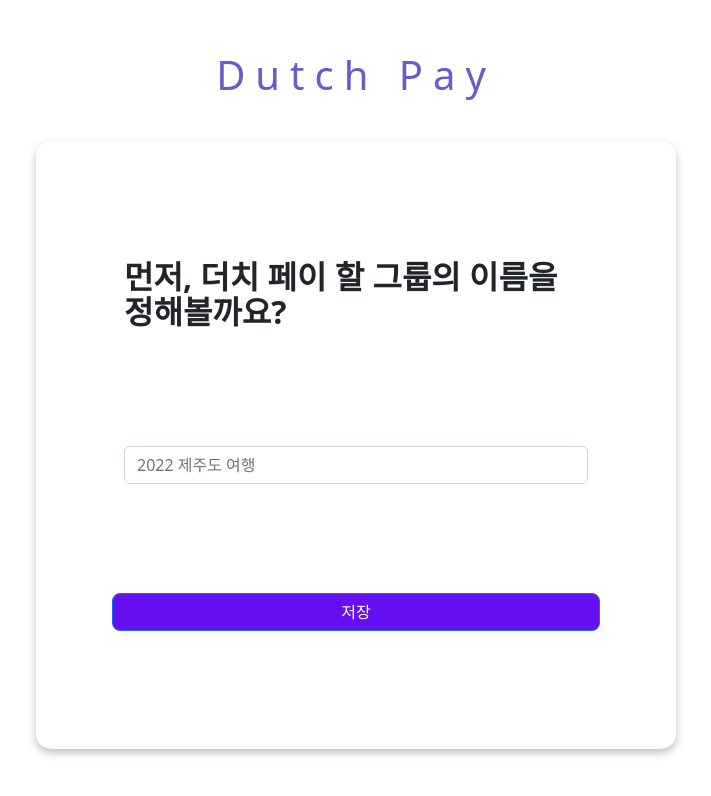
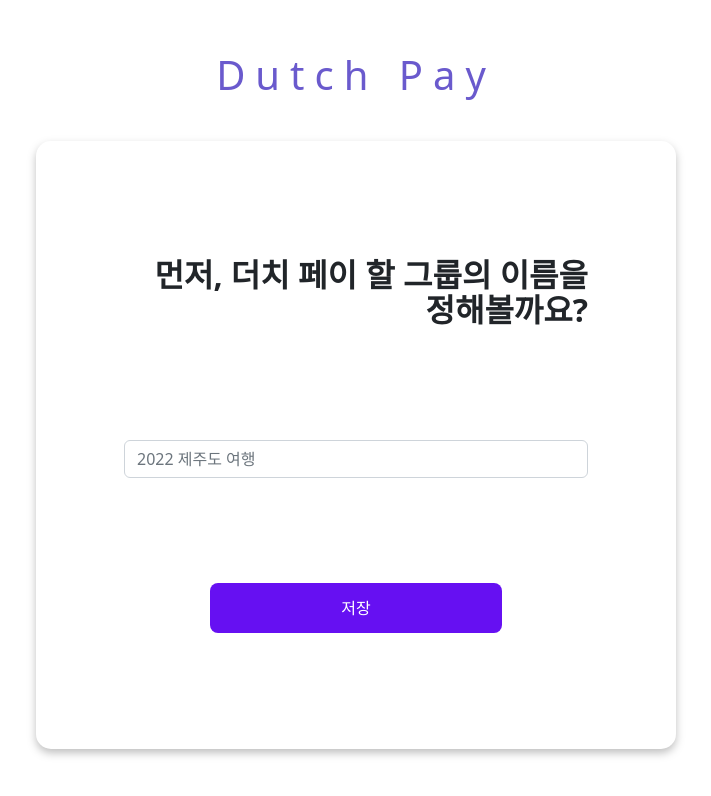
Before and after one commit to yujinGwon/dutchpay-fc, a React (Create React App) app: page / in a window 1280 px wide. Shown: the top 796 px of the page, without its empty margins (284-995 px from the left). Built offline with nearby package versions, Linux system fonts and the light colour scheme.

Commit message:
센터오버레이폼 리팩토링

```diff
--- a/src/components/AddMembers.jsx
+++ b/src/components/AddMembers.jsx
@@ -1,30 +1,30 @@
-import { Button, Container, Form, Row } from "react-bootstrap"
-import { CenteredOverlayForm } from "./CenteredOverlayForm"
-import { InputTags } from "react-bootstrap-tagsinput"
-import { useRecoilState, useRecoilValue } from "recoil"
-import { groupMembersState } from "../state/groupMembers"
-import { useState } from "react"
-import { groupNameState } from "../state/groupName"
+import { CenteredOverlayForm } from './CenteredOverlayForm';
+import { InputTags } from 'react-bootstrap-tagsinput'
+import { useRecoilState, useRecoilValue } from 'recoil'
+import { groupMembersState } from '../state/groupMembers'
+import { useState } from 'react';
+import { groupNameState } from '../state/groupName'
 
 export const AddMembers = () => {
   const [groupMembers, setGroupMemers] = useRecoilState(groupMembersState)
   const groupName = useRecoilValue(groupNameState)
+  const [validated, setValidated] = useState(false)
   const [formSubmitted, setFormSubmitted] = useState(false)
 
   const handleSubmit = (event) => {
     event.preventDefault()
     setFormSubmitted(true)
-  }
+    setValidated(true)
+  };
+
+  const header = `${groupName} 그룹에 속한 사람들의 이름을 모두 적어 주세요.`;
 
   return (
-    <CenteredOverlayForm>
-      <Container>
-        <Form noValidate onSubmit={handleSubmit}>
-        {/* <StyledRow> */}
-        <Row>
-            <h2>{groupName} 그룹에 속한 사람들의 이름을 모두 적어 주세요.</h2>
-        </Row>
-        <Row>
+    <CenteredOverlayForm
+      title={header}
+      validated={validated}
+      handleSubmit={handleSubmit}
+    >
       <InputTags
         values={groupMembers}
         data-testid="input-member-names"
@@ -34,13 +34,6 @@ export const AddMembers = () => {
       {formSubmitted && groupMembers.length === 0 && (
         <span>그룹 멤버들의 이름을 입력해 주세요.</span>
       )}
-        </Row>
-        <Row>
-            <Button type="submit">저장</Button>
-        </Row>
-        {/* </StyledRow> */}
-        </Form>
-      </Container>
     </CenteredOverlayForm>
   )
 }
--- a/src/components/CenteredOverlayForm.jsx
+++ b/src/components/CenteredOverlayForm.jsx
@@ -1,14 +1,32 @@
-import { Container } from 'react-bootstrap'
+import { Button, Container, Form, Row } from 'react-bootstrap'
 import styled from 'styled-components'
 import { OverlayWrapper } from './shared/OverlayWrapper'
 
-export const CenteredOverlayForm = ({children}) => {
+export const CenteredOverlayForm = ({
+  title,
+  children,
+  validated,
+  handleSubmit,
+}) => {
   return (
     <StyledCentralizedContainer>
       <StyledHeader>Dutch Pay</StyledHeader>
 
       <OverlayWrapper>
-        {children}
+        <Container>
+          <Form noValidate validated={validated} onSubmit={handleSubmit}>
+            <StyledRow>
+              <Row className="align-items-start">
+                <StyledH2>{title}</StyledH2>
+              </Row>
+              <Row className="align-items-center">{children}</Row>
+              <Row className="align-items-end">
+                <StyledSubmitButton>저장</StyledSubmitButton>
+              </Row>
+            </StyledRow>
+          </Form>
+        </Container>
+        {/* {children} */}
       </OverlayWrapper>
     </StyledCentralizedContainer>
   )
@@ -32,3 +50,34 @@ const StyledCentralizedContainer = styled(Container)`
   padding: 0px;
   gap: 10px;
 `
+
+export const StyledH2 = styled.h2`
+  font-weight: 700;
+  line-height: 35px;
+
+  text-align: right;
+  overflow-wrap: break-word;
+  word-break: keep-all;
+`
+
+export const StyledSubmitButton = styled(Button).attrs({
+  type: 'submit',
+})`
+  width: 60%;
+  height: 50px;
+  margin: 0 auto;
+  background-color: #6610f2;
+  border-radius: 8px;
+  border: none;
+
+  &:hover {
+    background-color: #6610f2;
+    filter: brightness(80%);
+  }
+`
+
+export const StyledRow = styled(Row)`
+  align-items: center;
+  justify-content: center;
+  height: 60vh;
+`
--- a/src/components/CreateGroup.jsx
+++ b/src/components/CreateGroup.jsx
@@ -1,14 +1,13 @@
-import { Button, Container, Form, Row } from 'react-bootstrap';
-import { CenteredOverlayForm } from './CenteredOverlayForm';
-import { useSetRecoilState } from 'recoil';
-import { groupNameState } from '../state/groupName';
-import { useState } from 'react';
-import styled from 'styled-components';
+import { CenteredOverlayForm } from './CenteredOverlayForm'
+import { useSetRecoilState } from 'recoil'
+import { groupNameState } from '../state/groupName'
+import { useState } from 'react'
+import { Form } from 'react-bootstrap'
 
 export const CreateGroup = () => {
-  const [validated, setValidated] = useState(false);
-  const [validGroupName, setValidGroupName] = useState(false);
-  const setGroupName = useSetRecoilState(groupNameState);
+  const [validated, setValidated] = useState(false)
+  const [validGroupName, setValidGroupName] = useState(false)
+  const setGroupName = useSetRecoilState(groupNameState)
 
   const handleSubmit = (event) => {
     event.preventDefault()
@@ -21,17 +20,14 @@ export const CreateGroup = () => {
       setValidGroupName(false)
     }
     setValidated(true)
-  }
+  };
 
   return (
-      <CenteredOverlayForm>
-        <Container>
-          <Form noValidate validated={validated} onSubmit={handleSubmit}>
-            <StyledRow>
-            <Row className='align-items-start'>
-              <StyledH2>먼저, 더치 페이 할 그룹의 이름을 정해볼까요?</StyledH2>
-            </Row>
-            <Row className='align-items-center'>
+    <CenteredOverlayForm
+      title="먼저, 더치 페이 할 그룹의 이름을 정해볼까요?"
+      validated={validated}
+      handleSubmit={handleSubmit}
+    >
       <Form.Group controlId="validationGroupName">
         <Form.Control
           type="text"
@@ -39,46 +35,10 @@ export const CreateGroup = () => {
           placeholder="2022 제주도 여행"
           onChange={(e) => setGroupName(e.target.value)}
         />
-                <Form.Control.Feedback
-                  type="invalid"
-                  data-valid={validGroupName}
-                >
+        <Form.Control.Feedback type="invalid" data-valid={validGroupName}>
           그룹 이름을 입력해 주세요.
         </Form.Control.Feedback>
       </Form.Group>
-            </Row>
-            <Row className='align-items-end'>
-              <StyledSubmitButton>저장</StyledSubmitButton>
-            </Row>
-            </StyledRow>
-          </Form>
-        </Container>
     </CenteredOverlayForm>
   )
 }
-
-const StyledH2 = styled.h2`
-  font-weight: 700;
-  line-height: 35px;
-  test-align: right;
-  overflow-wra: break-word;
-  word-break: keep-all;
-`
-
-const StyledSubmitButton = styled(Button).attrs({
-  type: 'submit'
-})`
-  background-color: #6610F2;
-  border-radius: 8px;
-
-  &:hover {
-    background-color: #6610F2;
-    filter: brightness(80%);
-  }
-`
-
-const StyledRow = styled(Row)`
-  align-items: center;
-  justify-content: center;
-  height: 60vh;
-`
```
Lines whose indentation alone changed are shown as unchanged.
